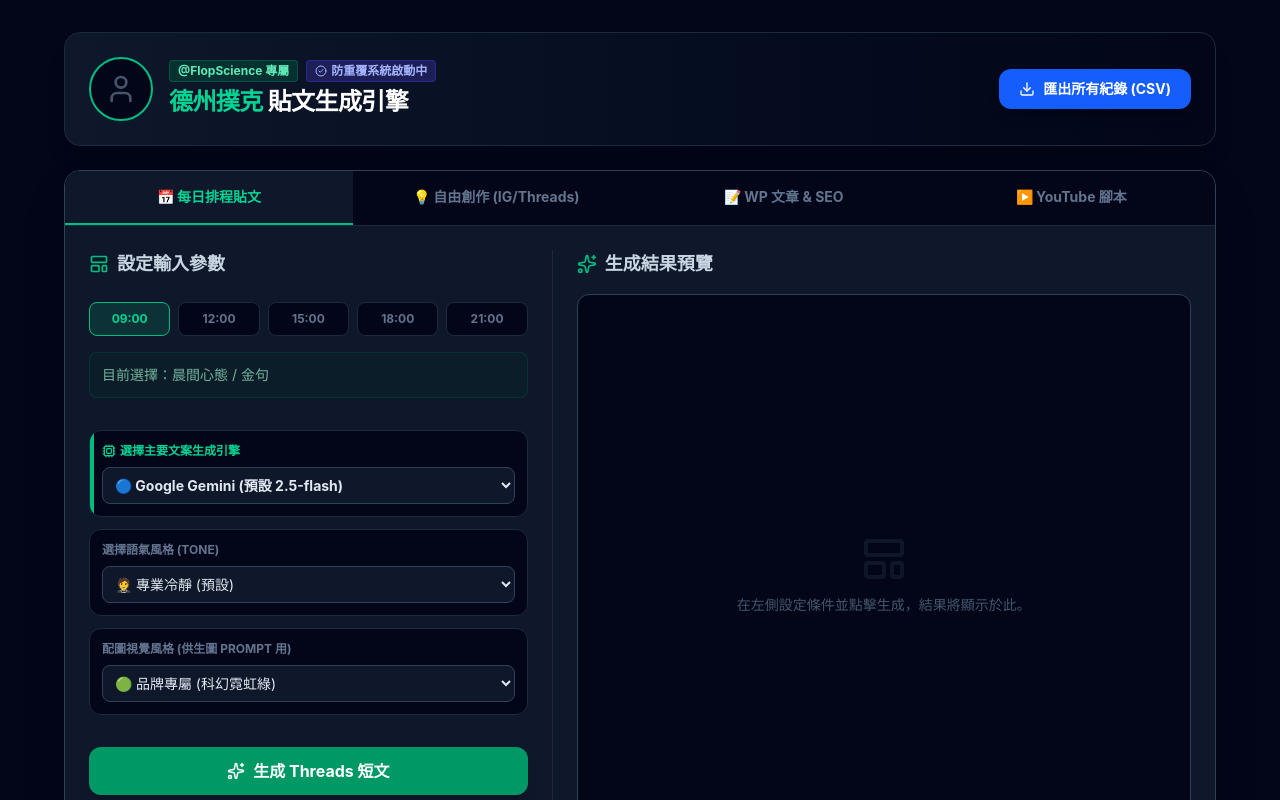
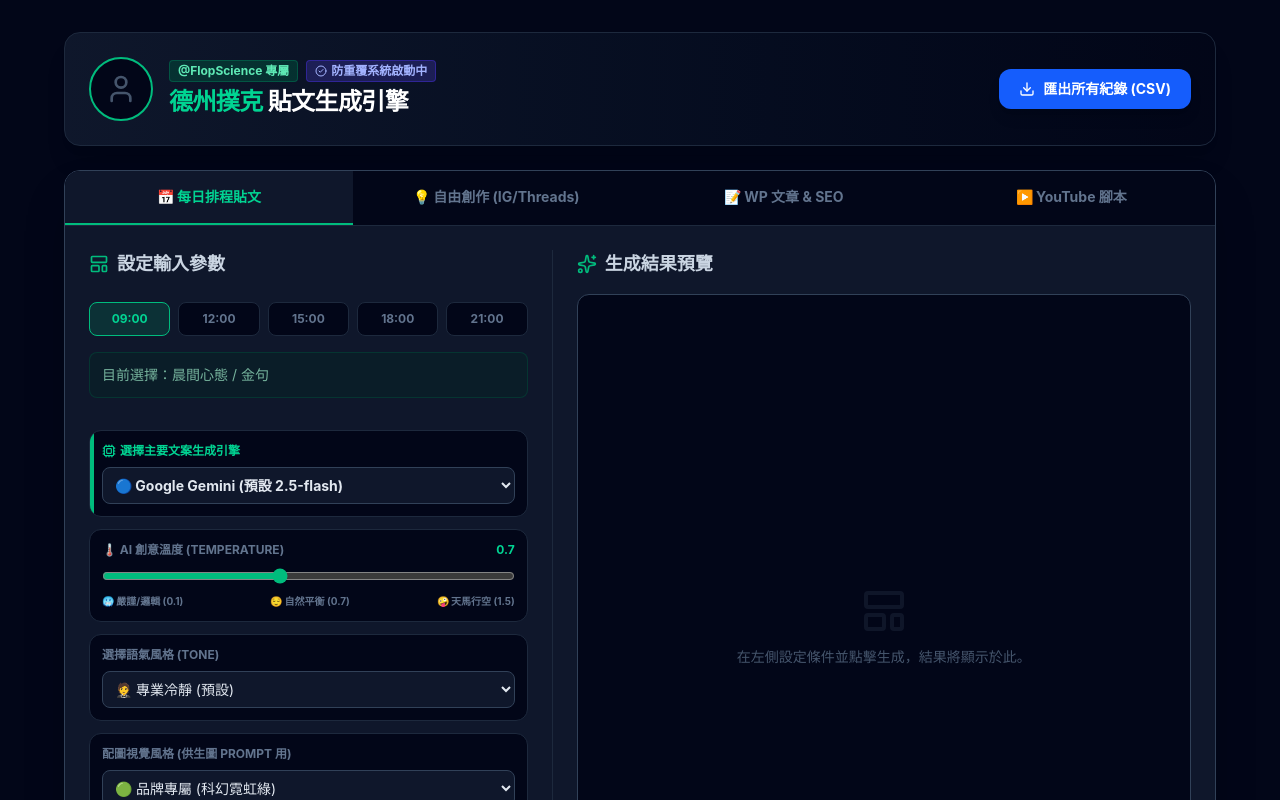
Before and after one commit to chilllcarton/flopscience-app, a React (Vite) app: page / in a window 1280 px wide. Shown: the top 800 px of the page. Built offline with nearby package versions, Linux system fonts and the light colour scheme.

Commit message:
更新不同語氣功能

```diff
--- a/api/ai.js
+++ b/api/ai.js
@@ -1,26 +1,25 @@
 // api/ai.js - Vercel Serverless 後端安全通道
 export default async function handler(req, res) {
-  // 只允許 POST 請求
   if (req.method !== 'POST') {
     return res.status(405).json({ error: { message: "Method Not Allowed" } });
   }
 
-  const { engine, prompt, systemInstruction, isJson } = req.body;
+  // 接收前端傳入的 temperature，如果無傳入就預設用 0.7
+  const { engine, prompt, systemInstruction, isJson, temperature } = req.body;
+  const tempValue = temperature !== undefined ? parseFloat(temperature) : 0.7;
 
   try {
-    // 🔵 處理 Gemini 引擎請求
     if (engine === 'gemini') {
-      const apiKey = process.env.GEMINI_API_KEY; // 安全讀取後端環境變數
-      if (!apiKey) return res.status(500).json({ error: { message: "後端伺服器未設定 GEMINI_API_KEY" } });
+      const apiKey = process.env.GEMINI_API_KEY;
+      if (!apiKey) return res.status(500).json({ error: { message: "後端未設定 GEMINI_API_KEY" } });
 
       const payload = {
         contents: [{ parts: [{ text: prompt }] }],
-        generationConfig: { temperature: 0.7, maxOutputTokens: 8192 }
+        generationConfig: { temperature: tempValue, maxOutputTokens: 8192 } // 應用溫度
       };
       if (systemInstruction) payload.systemInstruction = { parts: [{ text: systemInstruction }] };
       if (isJson) payload.generationConfig.responseMimeType = "application/json";
 
-      // 已經升級為最新的 2.5-flash 模型
       const apiRes = await fetch(`https://generativelanguage.googleapis.com/v1beta/models/gemini-2.5-flash:generateContent?key=${apiKey}`, {
         method: 'POST',
         headers: { 'Content-Type': 'application/json' },
@@ -28,21 +27,20 @@ export default async function handler(req, res) {
       });
 
       const data = await apiRes.json();
-      if (!apiRes.ok) throw new Error(data.error?.message || "Gemini 官方伺服器出錯");
+      if (!apiRes.ok) throw new Error(data.error?.message || "Gemini 伺服器出錯");
 
       const text = data.candidates?.[0]?.content?.parts?.[0]?.text;
       return res.status(200).json({ text });
 
-    // 🟢 處理 ChatGPT 引擎請求
     } else if (engine === 'chatgpt') {
-      const apiKey = process.env.OPENAI_API_KEY; // 安全讀取後端環境變數
-      if (!apiKey) return res.status(500).json({ error: { message: "後端伺服器未設定 OPENAI_API_KEY" } });
+      const apiKey = process.env.OPENAI_API_KEY;
+      if (!apiKey) return res.status(500).json({ error: { message: "後端未設定 OPENAI_API_KEY" } });
 
       const messages = [];
       if (systemInstruction) messages.push({ role: "system", content: systemInstruction });
       messages.push({ role: "user", content: prompt });
 
-      const payload = { model: "gpt-4o-mini", messages: messages, temperature: 0.7 };
+      const payload = { model: "gpt-4o-mini", messages: messages, temperature: tempValue }; // 應用溫度
       if (isJson) payload.response_format = { type: "json_object" };
 
       const apiRes = await fetch('https://api.openai.com/v1/chat/completions', {
@@ -52,7 +50,7 @@ export default async function handler(req, res) {
       });
 
       const data = await apiRes.json();
-      if (!apiRes.ok) throw new Error(data.error?.message || "ChatGPT 官方伺服器出錯");
+      if (!apiRes.ok) throw new Error(data.error?.message || "ChatGPT 伺服器出錯");
 
       const text = data.choices?.[0]?.message?.content;
       return res.status(200).json({ text });
--- a/src/App.jsx
+++ b/src/App.jsx
@@ -13,7 +13,12 @@ const toneOptions = [
   { value: "專業、冷靜、客觀，帶有邏輯分析", label: "🤵 專業冷靜 (預設)" },
   { value: "極度犀利、具攻擊性、直接點出新手錯誤、帶有挑釁意味", label: "🤬 犀利引戰" },
   { value: "充滿學術名詞、GTO、EV期望值、機率計算的口吻", label: "🎓 學術機率" },
-  { value: "地道香港人語氣，大量使用廣東話口語、香港俗語，語氣直接貼地", label: "🇭🇰 港式貼地 (廣東話)" }
+  { value: "充滿幽默感、經常自嘲運氣差或遇到Bad Beat、喜歡用迷因(Meme)梗，語氣輕鬆搞笑", label: "🤡 幽默自嘲 (迷因梗)" },
+  { value: "將德州撲克的概念昇華到人生哲學與創業層面。語氣深沉、充滿智慧與洞察力", label: "💼 投資哲學 (人生如牌)" },
+  { value: "連登討論區巴打語氣，尖酸刻薄、喜歡嘲笑水魚，大量使用潮語（如：CLS、真心膠、炒車、智商稅），充滿黑色幽默", label: "🇭🇰 連登巴打 (毒舌引戰)" },
+  { value: "香港中環金融人語氣，說話中英夾雜(Chinglish)，將撲克與投資概念掛鉤(如Hedging, ROI)，帶有高高在上的精英感", label: "🇭🇰 中環金融才俊 (中英夾雜)" },
+  { value: "地道草根賭徒語氣。喜歡用傳統麻雀或賭博術語（如：食夾棍、捉路、贏谷輸縮），語氣粗獷豪邁", label: "🇭🇰 街坊老雀 (草根江湖)" },
+  { value: "香港YouTuber語氣，極度誇張吸睛。開口閉口都是『喂大佬、大癲、痴線、必睇』，情緒高昂，極力引導留言", label: "🇭🇰 誇張 KOL (流量密碼)" }
 ];
 
 const TABS = [
@@ -36,6 +41,7 @@ const App = () => {
   const [tones, setTones] = useState({});
   const [results, setResults] = useState({});
   const [selectedTextEngine, setSelectedTextEngine] = useState('gemini');
+  const [aiTemperature, setAiTemperature] = useState(0.7); // 新增：溫度 State
 
   const [loading, setLoading] = useState({});
   const [ideaLoading, setIdeaLoading] = useState({});
@@ -43,12 +49,10 @@ const App = () => {
   const [editing, setEditing] = useState({});
   const [copied, setCopied] = useState({});
 
-  // 圖片 Prompt 專用 State
   const [imagePrompts, setImagePrompts] = useState({});
   const [imageLoading, setImageLoading] = useState({});
   const [imageErrors, setImageErrors] = useState({});
 
-  // 記錄生成歷史 (用來防重複 + 匯出 CSV)
   const [history, setHistory] = useState([]);
   const [exportMessage, setExportMessage] = useState(null);
 
@@ -73,7 +77,14 @@ const App = () => {
     const res = await fetch('/api/ai', {
       method: 'POST',
       headers: { 'Content-Type': 'application/json' },
-      body: JSON.stringify({ engine: selectedTextEngine, prompt, systemInstruction, isJson: false })
+      // 傳送設定好的溫度給後端
+      body: JSON.stringify({
+        engine: selectedTextEngine,
+        prompt,
+        systemInstruction,
+        isJson: false,
+        temperature: parseFloat(aiTemperature)
+      })
     });
     const data = await res.json();
     if (!res.ok) throw new Error(data.error?.message || "後端應答失敗");
@@ -104,7 +115,7 @@ const App = () => {
     setLoading(prev => ({ ...prev, [key]: platform || 'default' }));
     setErrors(prev => ({ ...prev, [key]: null }));
     setEditing(prev => ({ ...prev, [key]: false }));
-    setImagePrompts(prev => ({ ...prev, [key]: null })); // 清空舊圖指令
+    setImagePrompts(prev => ({ ...prev, [key]: null }));
 
     const deduplicationInstruction = getDeduplicationContext();
 
@@ -159,7 +170,6 @@ Meta 描述 (Meta Description)：(包含焦點關鍵字，160字元內)
     setLoading(prev => ({ ...prev, [key]: false }));
   };
 
-  // 生成配圖 Prompt 的功能
   const generateImagePrompt = async () => {
     const key = currentKey;
     const currentText = results[key];
@@ -328,6 +338,28 @@ Target AI: Gemini 3.0 / DALL-E 3. 4k resolution, highly detailed, visually strik
                   </select>
                 </div>
 
+                {/* 溫度拉桿 (Temperature Slider) */}
+                <div className="bg-slate-950 p-3 rounded-xl border border-slate-800">
+                  <label className="block text-xs text-slate-500 font-bold mb-2 uppercase flex justify-between">
+                    <span>🌡️ AI 創意溫度 (Temperature)</span>
+                    <span className="text-emerald-400">{aiTemperature}</span>
+                  </label>
+                  <input
+                    type="range"
+                    min="0.1"
+                    max="1.5"
+                    step="0.1"
+                    value={aiTemperature}
+                    onChange={(e) => setAiTemperature(e.target.value)}
+                    className="w-full accent-emerald-500"
+                  />
+                  <div className="flex justify-between text-[10px] text-slate-500 mt-1 font-bold">
+                    <span>🥶 嚴謹/邏輯 (0.1)</span>
+                    <span>😌 自然平衡 (0.7)</span>
+                    <span>🤪 天馬行空 (1.5)</span>
+                  </div>
+                </div>
+
                 <div className="bg-slate-950 p-3 rounded-xl border border-slate-800">
                   <label className="block text-xs text-slate-500 font-bold mb-2 uppercase">選擇語氣風格 (Tone)</label>
                   <select className="w-full bg-slate-900 border border-slate-700 text-slate-200 rounded-lg text-sm py-2 px-2 outline-none focus:border-emerald-500" value={tones[currentKey] || toneOptions[0].value} onChange={(e) => handleToneChange(e.target.value)}>
```
